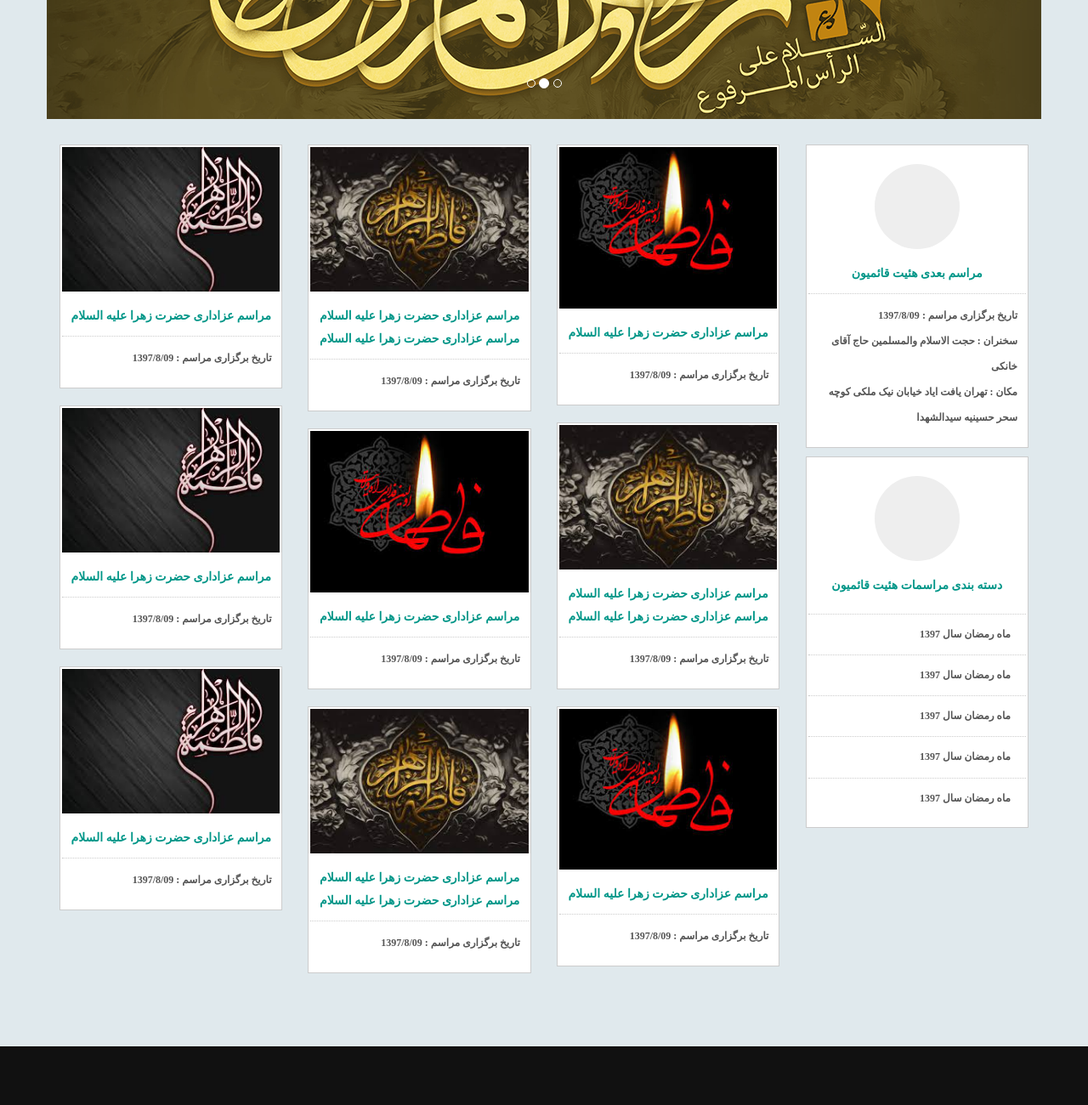
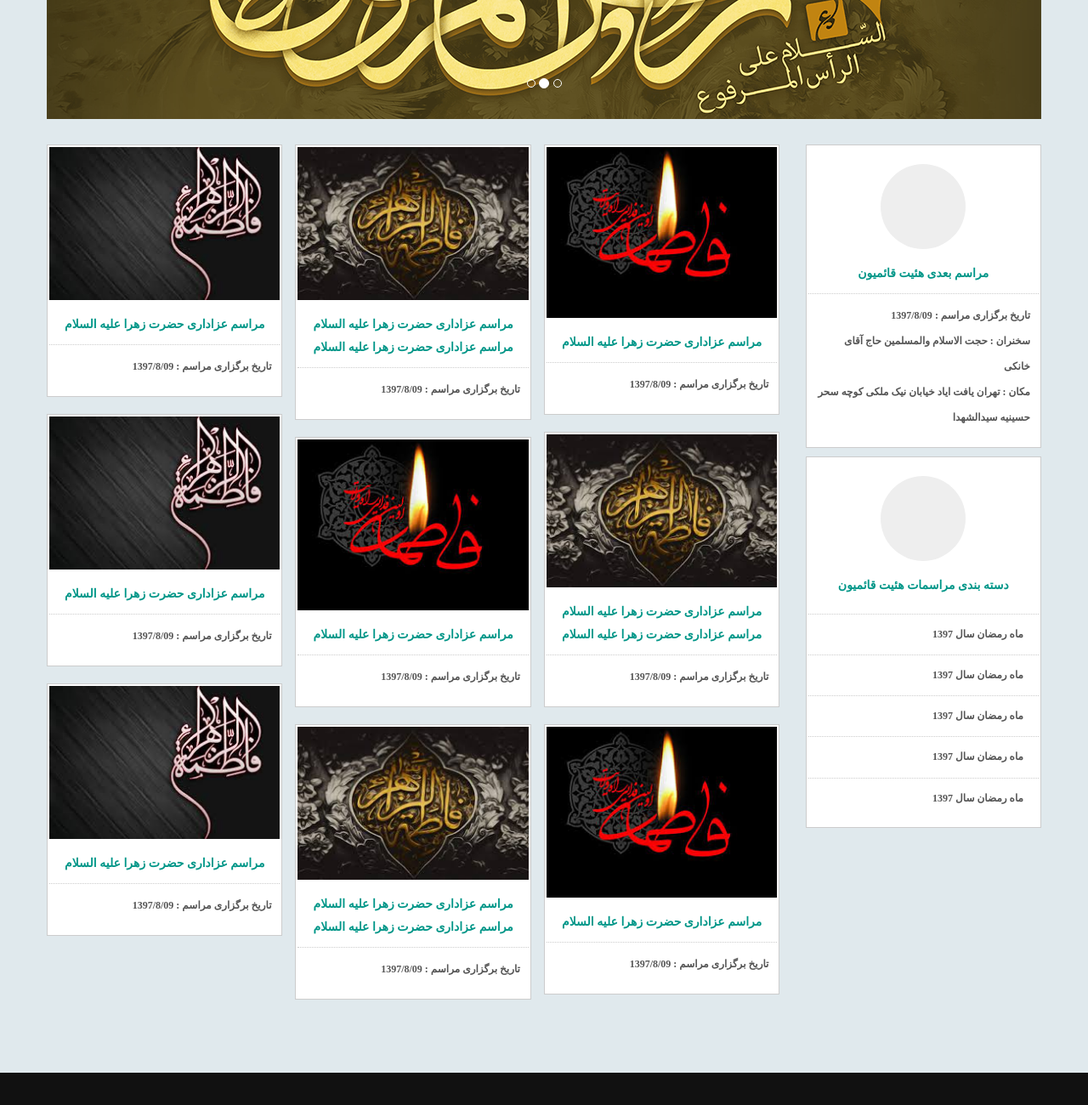
Before and after one commit to mahdihassani9374/qaemioun313, a plain HTML site: page docs/index.html in a window 1280 px wide. Shown: the part 450-1750 px from the top of the page at 85% size. Drawn offline with Linux system fonts and the light colour scheme; some icons are missing; a web font is replaced by a local one.

Commit message:
modify box

```diff
--- a/docs/index.html
+++ b/docs/index.html
@@ -138,7 +138,7 @@
     <section class="margin-top-20">
         <div class="container">
             <div class="row">
-                <div class="col-md-3 col-sm-4 col-xs-12">
+                <div class="col-md-3 col-sm-4 col-xs-12 p-r-sm-0">
                     <div class="box text-center">
                         <div class="box__iocn">
                             <span class="pe-7s-speaker"></span>
@@ -169,7 +169,7 @@
                 </div>
                 <div class="col-md-9 col-sm-8 col-xs-12">
                     <div class="row grid">
-                        <div class="col-md-4 col-sm-6 col-xs-12 wow zoomIn grid-item">
+                        <div class="col-md-4 col-sm-6 col-xs-12 wow zoomIn grid-item p-l-sm-0">
                             <div class="box">
                                 <a href="#">
                                     <div class="box__img">
@@ -183,7 +183,7 @@
                                 </a>
                             </div>
                         </div>
-                        <div class="col-md-4 col-sm-6 col-xs-12 wow zoomIn grid-item">
+                        <div class="col-md-4 col-sm-6 col-xs-12 wow zoomIn grid-item p-l-sm-0">
                             <div class="box">
                                 <a href="#">
                                     <div class="box__img">
@@ -199,7 +199,7 @@
                                 </a>
                             </div>
                         </div>
-                        <div class="col-md-4 col-sm-6 col-xs-12 wow zoomIn grid-item">
+                        <div class="col-md-4 col-sm-6 col-xs-12 wow zoomIn grid-item p-l-sm-0">
                             <div class="box">
                                 <a href="#">
                                     <div class="box__img">
@@ -213,7 +213,7 @@
                                 </a>
                             </div>
                         </div>
-                        <div class="col-md-4 col-sm-6 col-xs-12 wow zoomIn grid-item">
+                        <div class="col-md-4 col-sm-6 col-xs-12 wow zoomIn grid-item p-l-sm-0">
                             <div class="box">
                                 <a href="#">
                                     <div class="box__img">
@@ -227,7 +227,7 @@
                                 </a>
                             </div>
                         </div>
-                        <div class="col-md-4 col-sm-6 col-xs-12 wow zoomIn grid-item">
+                        <div class="col-md-4 col-sm-6 col-xs-12 wow zoomIn grid-item p-l-sm-0">
                             <div class="box">
                                 <a href="#">
                                     <div class="box__img">
@@ -243,7 +243,7 @@
                                 </a>
                             </div>
                         </div>
-                        <div class="col-md-4 col-sm-6 col-xs-12 wow zoomIn grid-item">
+                        <div class="col-md-4 col-sm-6 col-xs-12 wow zoomIn grid-item p-l-sm-0">
                             <div class="box">
                                 <a href="#">
                                     <div class="box__img">
@@ -257,7 +257,7 @@
                                 </a>
                             </div>
                         </div>
-                        <div class="col-md-4 col-sm-6 col-xs-12 wow zoomIn grid-item">
+                        <div class="col-md-4 col-sm-6 col-xs-12 wow zoomIn grid-item p-l-sm-0">
                             <div class="box">
                                 <a href="#">
                                     <div class="box__img">
@@ -271,7 +271,7 @@
                                 </a>
                             </div>
                         </div>
-                        <div class="col-md-4 col-sm-6 col-xs-12 wow zoomIn grid-item">
+                        <div class="col-md-4 col-sm-6 col-xs-12 wow zoomIn grid-item p-l-sm-0">
                             <div class="box">
                                 <a href="#">
                                     <div class="box__img">
@@ -287,7 +287,7 @@
                                 </a>
                             </div>
                         </div>
-                        <div class="col-md-4 col-sm-6 col-xs-12 wow zoomIn grid-item">
+                        <div class="col-md-4 col-sm-6 col-xs-12 wow zoomIn grid-item p-l-sm-0">
                             <div class="box">
                                 <a href="#">
                                     <div class="box__img">
--- a/src/sass/components/_general.scss
+++ b/src/sass/components/_general.scss
@@ -14,6 +14,16 @@ body {
     }
 }
 
+@media (min-width:768px) {
+    .p-r-sm-0 {
+        padding-right: 0;
+    }
+
+    .p-l-sm-0 {
+        padding-left: 0px;
+    }
+}
+
 @media (max-width:500px) {
     .col-xs-12 {
         width: 100% !important;
```
Also changed, not shown: docs/css/styles.css, 1 other file.
